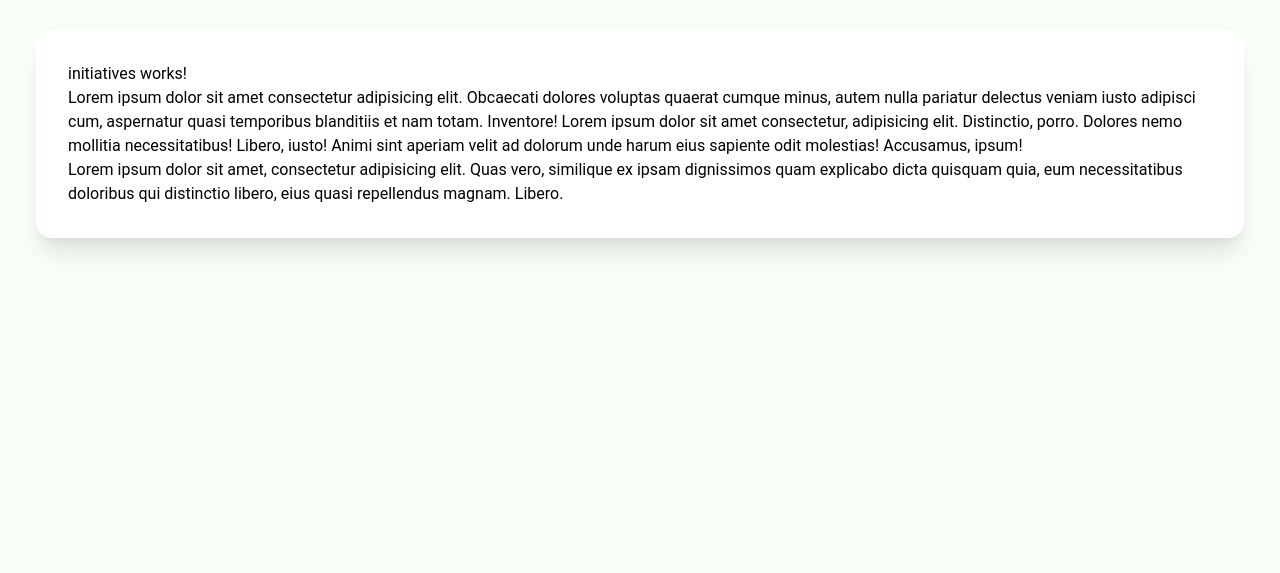
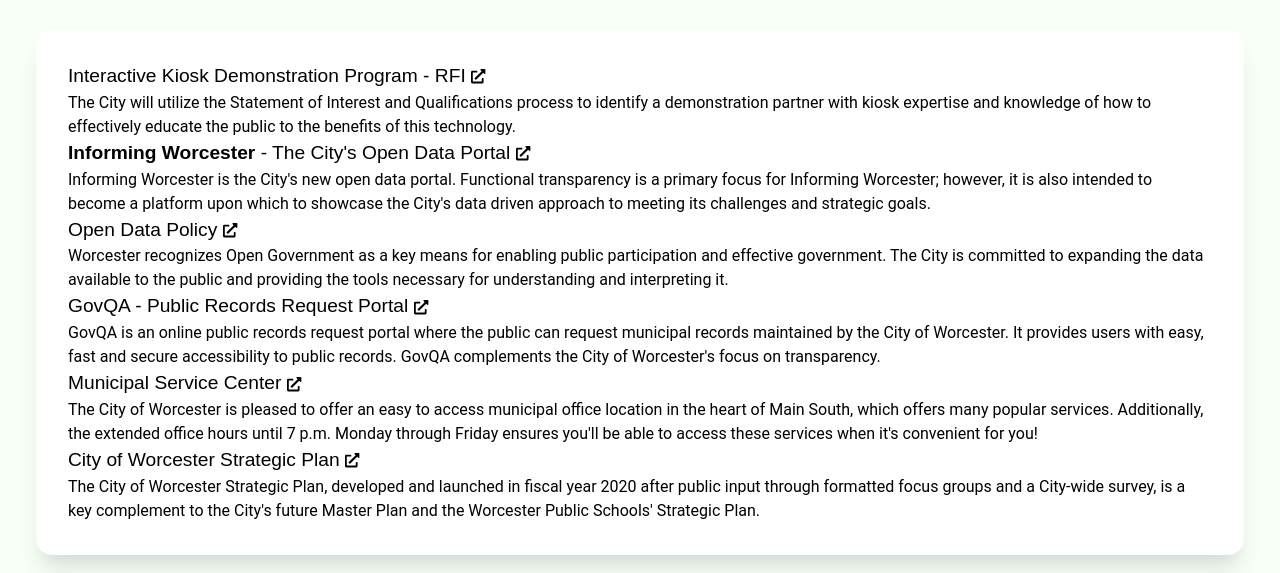
Before and after one commit to Frinkiac-7/innovation, an Angular app: page /initiatives in a window 1280 px wide. Shown: the part 342-915 px from the top of the page. Before the commit the page ends 800 px from the top, so only its background shows below. Built offline with nearby package versions, Linux system fonts and the light colour scheme.

Commit message:
Add content to Initiatves component   * Populate initiatives from city website   * Added icon to indicate external links

```diff
--- a/src/app/initiatives/initiatives.component.html
+++ b/src/app/initiatives/initiatives.component.html
@@ -7,12 +7,29 @@
 		</p>
 	</div>
 	<div class="bg-white shadow-xl rounded-2xl mx-5 my-8 p-8">
-		<p>initiatives works!</p>
+		<h1>Interactive Kiosk Demonstration Program - RFI <fa-icon [icon]="faExtLinkAlt" size="xs"></fa-icon></h1>
 		<p>
-			Lorem ipsum dolor sit amet consectetur adipisicing elit. Obcaecati dolores voluptas quaerat cumque minus, autem nulla pariatur delectus veniam iusto adipisci cum, aspernatur quasi temporibus blanditiis et nam totam. Inventore! Lorem ipsum dolor sit amet consectetur, adipisicing elit. Distinctio, porro. Dolores nemo mollitia necessitatibus! Libero, iusto! Animi sint aperiam velit ad dolorum unde harum eius sapiente odit molestias! Accusamus, ipsum!
+			The City will utilize the Statement of Interest and Qualifications process to identify a demonstration partner with kiosk expertise and knowledge of how to effectively educate the public to the benefits of this technology.
 		</p>
+		<h1><strong>Informing Worcester</strong> - The City's Open Data Portal <fa-icon [icon]="faExtLinkAlt" size="xs"></fa-icon></h1>
 		<p>
-			Lorem ipsum dolor sit amet, consectetur adipisicing elit. Quas vero, similique ex ipsam dignissimos quam explicabo dicta quisquam quia, eum necessitatibus doloribus qui distinctio libero, eius quasi repellendus magnam. Libero.
+			Informing Worcester is the City's new open data portal. Functional transparency is a primary focus for Informing Worcester; however, it is also intended to become a platform upon which to showcase the City's data driven approach to meeting its challenges and strategic goals.
+		</p>
+		<h1>Open Data Policy <fa-icon [icon]="faExtLinkAlt" size="xs"></fa-icon></h1>
+		<p>
+			Worcester recognizes Open Government as a key means for enabling public participation and effective government. The City is committed to expanding the data available to the public and providing the tools necessary for understanding and interpreting it.
+		</p>
+		<h1>GovQA - Public Records Request Portal <fa-icon [icon]="faExtLinkAlt" size="xs"></fa-icon></h1>
+		<p>
+			GovQA is an online public records request portal where the public can request municipal records maintained by the City of Worcester. It provides users with easy, fast and secure accessibility to public records. GovQA complements the City of Worcester's focus on transparency.
+		</p>
+		<h1>Municipal Service Center <fa-icon [icon]="faExtLinkAlt" size="xs"></fa-icon></h1>
+		<p>
+			The City of Worcester is pleased to offer an easy to access municipal office location in the heart of Main South, which offers many popular services. Additionally, the extended office hours until 7 p.m. Monday through Friday ensures you'll be able to access these services when it's convenient for you!
+		</p>
+		<h1>City of Worcester Strategic Plan <fa-icon [icon]="faExtLinkAlt" size="xs"></fa-icon></h1>
+		<p>
+			The City of Worcester Strategic Plan, developed and launched in fiscal year 2020 after public input through formatted focus groups and a City-wide survey, is a key complement to the City's future Master Plan and the Worcester Public Schools' Strategic Plan.
 		</p>
 	</div>
 </div>
--- a/src/app/initiatives/initiatives.component.ts
+++ b/src/app/initiatives/initiatives.component.ts
@@ -1,4 +1,5 @@
 import { Component, OnInit } from '@angular/core';
+import { faExternalLinkAlt } from '@fortawesome/free-solid-svg-icons';
 
 @Component({
   selector: 'app-initiatives',
@@ -7,6 +8,8 @@
 })
 export class InitiativesComponent implements OnInit {
 
+	faExtLinkAlt = faExternalLinkAlt;
+
   constructor() { }
 
   ngOnInit(): void {
--- a/src/app/navbar/navbar.component.html
+++ b/src/app/navbar/navbar.component.html
@@ -40,7 +40,7 @@
 					<button class="m-2 hover: bg-button hover:bg-gray-700 p-1 rounded-xl hover:text-opacity-100 has-tooltip">
 						<a href="http://worcesterma.gov" target="new" class="uppercase text-sm block lg:p-2 py-1 px-0 hover:textblack">
 							<span class="tooltip text- normal-case -mt-3 italic hover:italic">
-								Visit
+								Visit <fa-icon [icon]="faExtLinkAlt" size="xs"></fa-icon>
 							</span>
 							Worcesterma.gov
 						</a>
--- a/src/app/navbar/navbar.component.ts
+++ b/src/app/navbar/navbar.component.ts
@@ -1,4 +1,5 @@
 import { Component, OnInit } from '@angular/core';
+import { faExternalLinkAlt } from '@fortawesome/free-solid-svg-icons';
 
 @Component({
   selector: 'app-navbar',
@@ -7,6 +8,8 @@
 })
 export class NavbarComponent implements OnInit {
 
+	faExtLinkAlt = faExternalLinkAlt;
+
   constructor() { }
 
   ngOnInit(): void {
```
